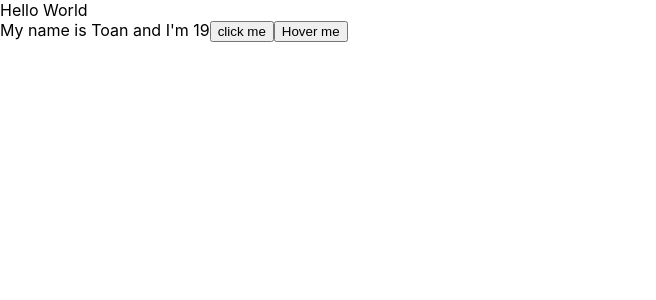
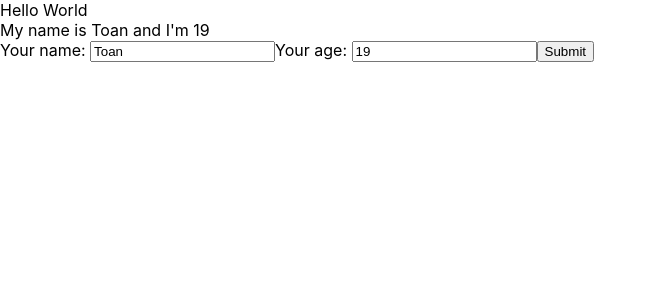
Before and after one commit to tempo1406/LearnReact, a React (Create React App) app: page / in a window 1280 px wide. Shown: the top 300 px of the page, without its empty margins (0-656 px from the left). Built offline with nearby package versions, Linux system fonts and the light colour scheme.

Commit message:
Nesting Components

```diff
--- a/src/components/MyComponents.js
+++ b/src/components/MyComponents.js
@@ -1,41 +1,13 @@
 import React from "react";
+import UserInfor from "./UserInfor";
 
 class MyComponents extends React.Component {
-  state = {
-    name: "Toan",
-    address: "Quang Binh",
-    age: 19,
-  };
 
-  handleClick(event) {
-    console.log("click button");
-
-    this.setState({
-      name: "Cua",
-      age: Math.floor(Math.random() * 100) + 1,
-    });
-
-    // this.setState({
-    //   age: Math.floor(Math.random() * 100) + 1,
-    // });
-  }
-
-  handleOnMoverOver(event) {
-    // console.log(event.pageX);
-  }
   // JSX
   render() {
     return (
       <div>
-        My name is {this.state.name} and I'm {this.state.age}
-        <button
-          onClick={(event) => {
-            this.handleClick(event);
-          }}
-        >
-          click me
-        </button>
-        <button onMouseOver={this.handleOnMoverOver}>Hover me</button>
+        <UserInfor />
       </div>
     );
   }
--- /dev/null
+++ b/src/components/UserInfor.js
@@ -0,0 +1,65 @@
+import React from "react";
+
+class UserInfor extends React.Component {
+    state = {
+        name: "Toan",
+        address: "Quang Binh",
+        age: 19,
+    };
+
+    handleClick(event) {
+        console.log("click button");
+
+        this.setState({
+            name: "Cua",
+            age: Math.floor(Math.random() * 100) + 1,
+    });
+
+        // this.setState({
+        //   age: Math.floor(Math.random() * 100) + 1,
+        // });
+    }
+
+    handleOnChangeInput = (event) => {
+        this.setState({
+            name: event.target.value,
+        });
+    };
+
+    handleOnChangeAge = (event) => {
+        this.setState({
+            age: event.target.value,
+        });
+    };
+
+    handleOnSubmit = (event) => {
+        event.preventDefault(); // tránh reload lại trang
+        console.log(this.state);
+    };
+
+    render() {
+        return (
+            <div>
+                My name is {this.state.name} and I'm {this.state.age}
+                <form onSubmit={(event) => this.handleOnSubmit(event)}>
+                    <label>Your name: </label>
+                    <input
+                        value={this.state.name}
+                        type="text"
+                        onChange={(event) => this.handleOnChangeInput(event)}
+                    />
+
+                    <label>Your age: </label>
+                    <input
+                        value={this.state.age}
+                        type="text"
+                        onChange={(event) => this.handleOnChangeAge(event)}
+                    />
+                    <button>Submit</button>
+                </form>
+            </div>
+        );
+  }
+}
+
+export default UserInfor;
```
